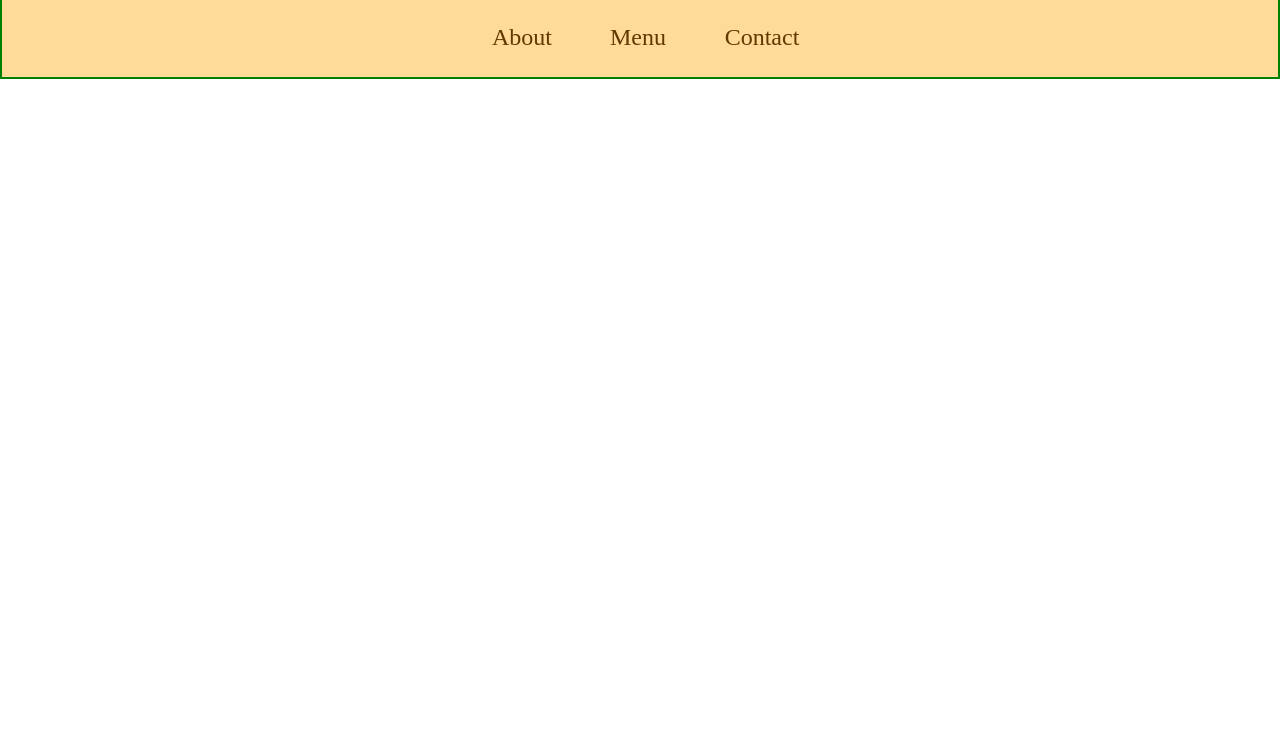
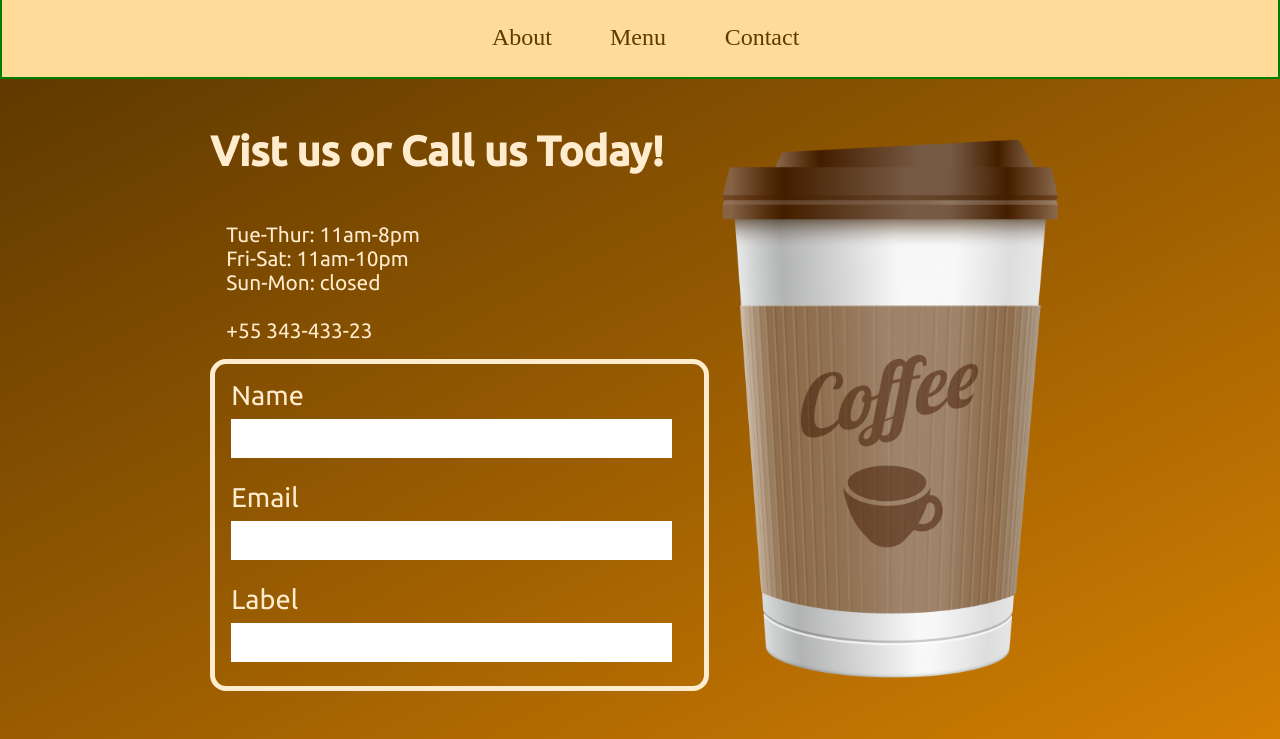
Before and after one commit to MrMadnessj/restaurent-page, a website built with webpack: page dist/index.html in a window 1280 px wide. Shown: the part 133-872 px from the top of the page. Before the commit the page ends 800 px from the top, so only its background shows below. Built offline with nearby package versions, Linux system fonts and the light colour scheme; a web font is replaced by a local one.

Commit message:
finished all pages individually should connect them

```diff
--- /dev/null
+++ b/src/about.js
@@ -0,0 +1,28 @@
+import Coffee from './img/paper-cup.png'
+
+export default function about(){
+    const body = document.createElement('div');
+    body.classList.add('home-div', 'home-elements');
+
+    const aboutDiv = document.createElement('div');
+    aboutDiv.classList.add('about-div');
+
+    const aboutContent = document.createElement('p');
+    aboutContent.classList.add('about-content');
+
+    const heroPicDiv = document.createElement('div');
+    const heroPic = new Image();
+
+    heroPic.src = Coffee;
+    heroPic.classList.add('hero-pic');
+
+    heroPicDiv.classList.add('hero-pic-div');
+    heroPicDiv.append(heroPic);
+
+
+    aboutContent.innerHTML = "At Comfy Cafe, we believe that coffee is more than just a beverage; it's a shared experience that brings people together. Our journey began with a simple love for the aroma of freshly brewed coffee and the joy it brings to our customers.<br><br>We're not just a coffee shop; we're a place where friendships are forged, ideas are born, and stories are shared. Our cozy ambiance and carefully crafted brews create a haven where you can escape the daily grind and connect with friends, old and new. We take pride in sourcing the finest coffee beans and serving you that perfect cup of comfort.<br><br>Whether you're seeking a quiet moment of solitude or vibrant conversations, Comfy Cafe is here to be your second home. Come join us, and let's create wonderful memories over a cup of exceptional coffee. Welcome to our coffee-loving family!";
+
+    aboutDiv.append(heroPicDiv, aboutContent);
+    body.append(aboutDiv);
+    return body;
+}
--- a/src/contact.js
+++ b/src/contact.js
@@ -0,0 +1,91 @@
+import Coffee from './img/paper-cup.png'
+
+
+export default function contact(){
+    const body = document.createElement('div');
+    body.classList.add('home-div', 'contact-main-div');
+
+    const abform = aboveFrom();
+
+    const cform = form();
+    //holds the form
+    const contactDiv = document.createElement('div');
+    contactDiv.classList.add('contact-div');
+
+
+    const heroPicDiv = document.createElement('div');
+    const heroPic = new Image();
+
+    heroPic.src = Coffee;
+    heroPic.classList.add('hero-pic');
+
+    heroPicDiv.classList.add('hero-pic-div2');
+    heroPicDiv.append(heroPic);
+
+    contactDiv.append(abform, cform);
+    body.append(contactDiv, heroPicDiv);
+    return body;
+}
+
+
+function form(){
+    const cform = document.createElement('form');
+    cform.classList.add('cform');
+
+    const namelabel = document.createElement('label');
+    const nameInput = document.createElement('input');
+    namelabel.innerHTML = 'Name';
+    nameInput.type = 'name';
+    namelabel.classList.add('flabel');
+    nameInput.classList.add('finput');
+
+    const nameDiv = document.createElement('div');
+    nameDiv.append(namelabel,nameInput);
+
+    const emaillabel = document.createElement('label');
+    const emailInput = document.createElement('input');
+    emaillabel.innerHTML = 'Email';
+    emailInput.type = 'email';
+    emaillabel.classList.add('flabel');
+    emailInput.classList.add('finput');
+
+    const emailDiv = document.createElement('div');
+    emailDiv.append(emaillabel,emailInput);
+
+    const messagelabel = document.createElement('label');
+    const messageInput = document.createElement('input');
+    messagelabel.innerHTML = 'Label';
+    messageInput.type = 'text';
+    messagelabel.classList.add('flabel');
+    messageInput.classList.add('finput');
+
+    const messageDiv = document.createElement('div');
+    messageDiv.append(messagelabel,messageInput);
+
+    cform.append(nameDiv, emailDiv, messageDiv);
+    return cform;
+}
+
+function aboveFrom(){
+    const aboveFormDiv = document.createElement('div');
+    aboveFormDiv.classList.add('above-form-content');
+
+    const heading = document.createElement('h1');
+    heading.classList.add('contact-heading');
+    heading.innerHTML = 'Vist us or Call us Today!';
+
+    const timingsHolder = document.createElement('div');
+    const timings = document.createElement('h2');
+    timingsHolder.classList.add('timing-holder');
+    timings.classList.add('timings');
+
+    const times = document.createElement('p');
+    times.classList.add('times');
+    times.innerHTML = 'Tue-Thur: 11am-8pm<br>Fri-Sat: 11am-10pm<br>Sun-Mon: closed<br><br>+55 343-433-23';
+
+    timingsHolder.append(timings, times);
+
+    aboveFormDiv.append(heading, timingsHolder);
+
+    return aboveFormDiv;
+}
--- a/src/index.js
+++ b/src/index.js
@@ -1,6 +1,9 @@
 import header from './header';
 import home from './home';
 import menu from './menu';
+import about from './about';
+import contact from './contact';
+
 import './static/styles.css';
 import './static/styles-layout.css';
 import './static/menu.css';
@@ -16,9 +19,11 @@ console.log('yo buffy');
 const navbar = header();
 const homesection = home();
 const menusection = menu();
+const aboutsection = about();
+const contactsection = contact();
 
 console.log('yo buffy');
 
-container.append(navbar);
+container.append(navbar, contactsection);
 
 console.log('yo buffy');
--- a/src/static/styles.css
+++ b/src/static/styles.css
@@ -1,3 +1,5 @@
+@import url('https://fonts.googleapis.com/css2?family=Pacifico&family=Ubuntu:ital,wght@0,300;0,400;0,500;1,300;1,400&display=swap');
+
 *{
     user-select: none;
 }
@@ -7,6 +9,7 @@
     background-color: rgb(234, 0, 255);
     background-image: linear-gradient(to bottom right, #5f3900, #d37f02);
     background-color: #5f3900;
+    min-height: 76.5vh;
 }
 
 .home-elements{
@@ -22,7 +25,7 @@
 
 .hero-pic{
     height: 35rem;
-    border: 1px solid green;
+    /* border: 1px solid green; */
     margin: 0 0 0 0;
 }
 
@@ -66,3 +69,99 @@
 .hero-pic::after + .home-content{
     color: white;
 }
+
+.about-div{
+    /* border: 1px solid yellow; */
+    max-width: 60%;
+
+    font-family: Cambria, Cochin, Georgia, Times, 'Times New Roman', serif;
+    display: flex;
+    align-items: center;
+    justify-content: center;
+    color: bisque;
+    font-family: 'Pacifico', cursive;
+}
+
+.about-content{
+    font-size: 1.4rem;
+}
+
+
+.contact-main-div{
+    display: flex;
+    justify-content: center;
+    /* border: 1px solid blue; */
+    padding: 1rem;
+
+}
+
+.contact-div{
+    /* position: relative; */
+    /* border: 1px solid red; */
+    min-width: 40%;
+    padding-top: 2rem;
+}
+
+.cform{
+    flex: 1;
+    display: flex;
+    flex-direction: column;
+    border: 5px solid blanchedalmond;
+    gap: 1rem;
+    border-radius: 1rem;
+    padding: 1rem 2rem 1rem 1rem;
+}
+
+.flabel{
+    font-size: 1.7rem;
+    font-family: 'Ubuntu', sans-serif;
+    color: blanchedalmond;
+}
+
+.finput{
+    width: 100%;
+    padding: 12px 20px;
+    margin: 8px 0;
+    box-sizing: border-box;
+    border: 3px solid #ccc;
+    -webkit-transition: 0.5s;
+    transition: 0.5s;
+    outline: none;
+    border: none;
+}
+
+.finput:focus{
+    border: 3px solid rgb(59, 36, 0);
+}
+
+.hero-pic-div2{
+    /* border: 1px solid rgb(0, 0, 0); */
+    /* flex: 1; */
+    flex-shrink: 1;
+    padding: 2rem 0 2rem 0;
+}
+
+.above-form-content{
+    /* border: 1px solid white; */
+    display: flex;
+    flex-direction: column;
+    gap: 2rem;
+    color: blanchedalmond;
+    font-size: 1.3rem;
+    font-family: ubuntu;
+}
+
+.contact-heading{
+}
+
+.timing-holder{
+
+}
+
+.timings{
+
+}
+
+.times{
+    padding: 1rem;
+}
```
Also changed, not shown: dist/main.js, src/footer.js (deleted).
